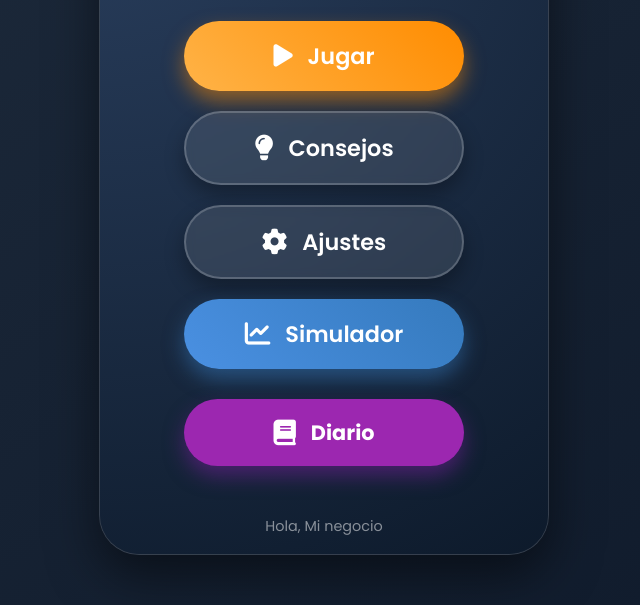
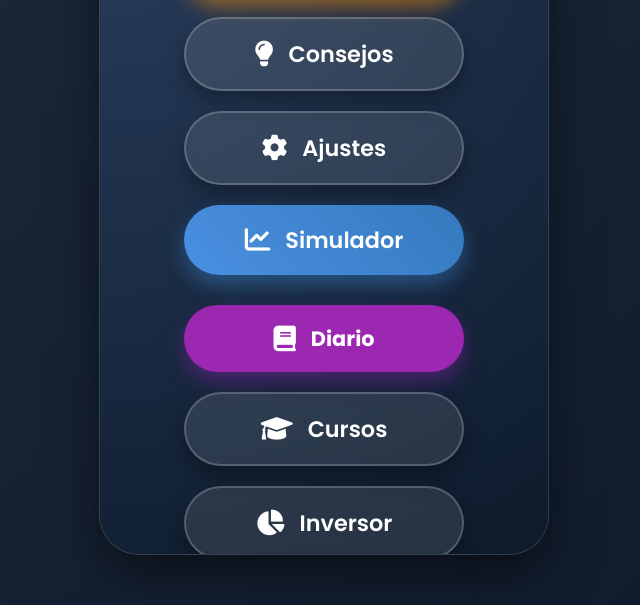
Before and after one commit to yefersonalejandroheredia38-crypto/Finanza_app, a plain HTML site: page index.html in a window 1280 px wide. Shown: the part 195-800 px from the top of the page, without its empty margins (316-956 px from the left). Drawn offline with nearby package versions, Linux system fonts and the light colour scheme.

Commit message:
Actualizar index.html

```diff
--- a/index.html
+++ b/index.html
@@ -29,6 +29,8 @@
     <button class="menu-btn settings-btn" id="btn-settings"><i class="fas fa-cog"></i> Ajustes</button>
     <button class="menu-btn simulator-menu-btn" id="btn-simulator"><i class="fas fa-chart-line"></i> Simulador</button>
     <button class="menu-btn diary-btn" id="btn-diary"><i class="fas fa-book"></i> Diario</button>
+    <button class="menu-btn course-btn" id="btn-courses"><i class="fas fa-graduation-cap"></i> Cursos</button>
+    <button class="menu-btn investor-btn" id="btn-investor"><i class="fas fa-chart-pie"></i> Inversor</button>
 </div>
                 <div class="footer-note" id="userGreeting">Hola, emprendedor</div>
             </div>
```
Lines whose indentation alone changed are shown as unchanged.
